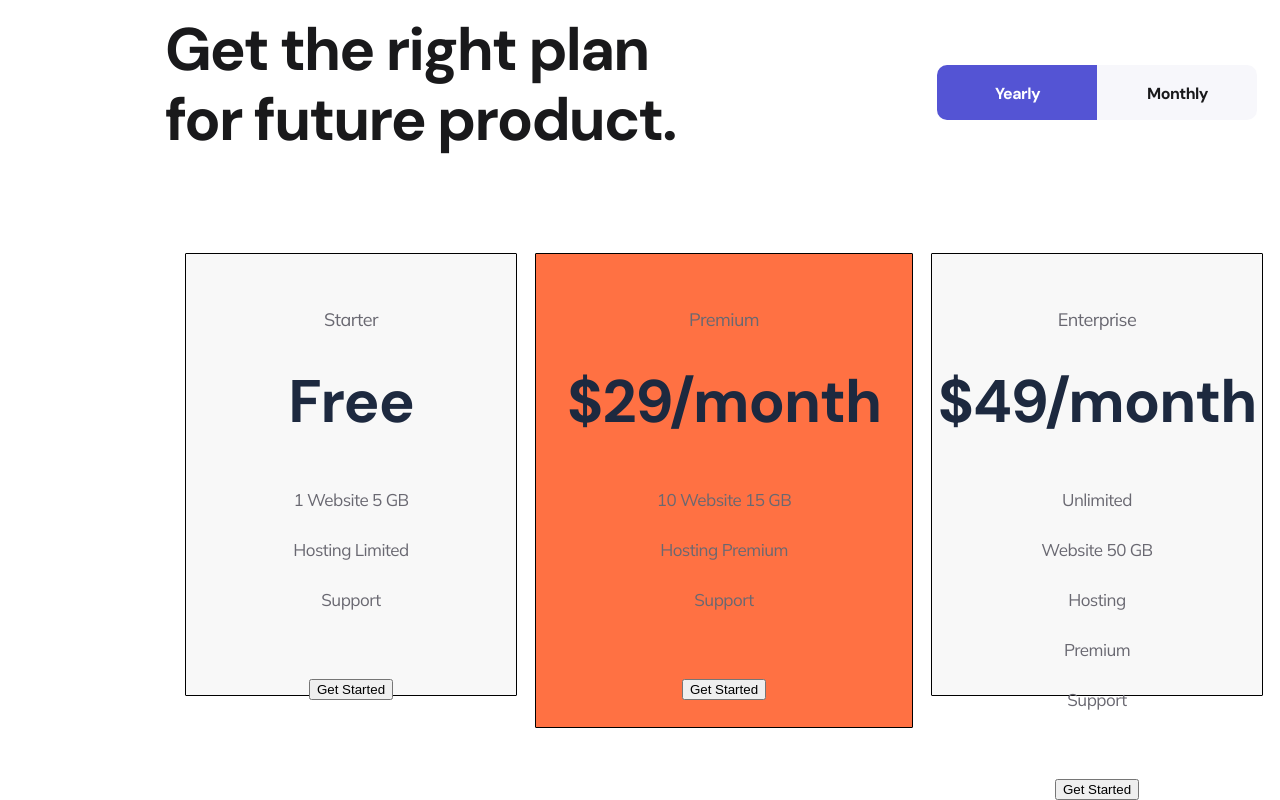
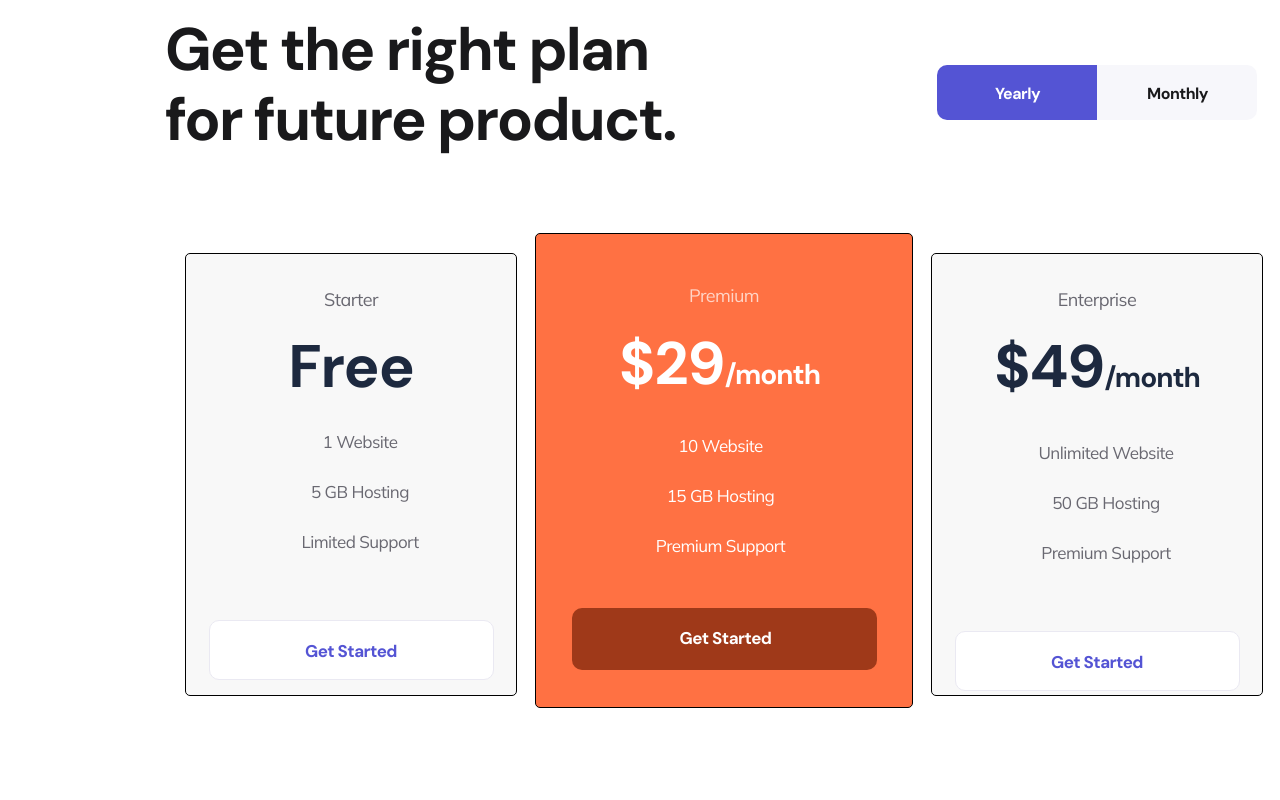
Before and after one commit to BadSolver/TMS, a plain HTML site: page index.html in a window 1280 px wide. Shown: the part 2669-3469 px from the top of the page. After the commit the page ends 3397 px from the top, so only its background shows below. Drawn offline with Linux system fonts and the light colour scheme.

Commit message:
update land page

```diff
--- a/index.html
+++ b/index.html
@@ -122,26 +122,20 @@
                 <div class="first__footer_card">
                     <p class="name__footer_card">Starter</p>
                     <h2 class="title_footer">Free</h2>
-                    <p class="about_footer">1 Website
-                        5 GB Hosting
-                        Limited Support</p>
-                        <div class="footer_card_btn"><button>Get Started</button> </div>
+                    <p class="about_footer">1 Website <br> 5 GB Hosting Limited Support</p>
+                        <div class="footer_card_btn"><button class="footer_card_btn1">Get Started</button> </div>
                 </div>
                 <div class="first__footer_card second">
-                    <p class="name__footer_card">Premium</p>
-                    <h2 class="title_footer second">$29/month</h2>
-                    <p class="about_footer">10 Website
-                        15 GB Hosting
-                        Premium Support</p>
-                        <div class="footer_card_btn"><button>Get Started</button> </div>
+                    <p class="name__footer_card2">Premium</p>
+                    <h2 class="title_footer2">$29<span class="footer_month">/month</span></h2>
+                    <p class="about_footer2">10 Website <br> 15 GB Hosting Premium Support</p>
+                        <div class="footer_card_btn"><button class="footer_card_btn2">Get Started</button> </div>
                 </div>
                 <div class="first__footer_card">
                     <p class="name__footer_card">Enterprise</p>
-                    <h2 class="title_footer third">$49/month</h2>
-                    <p class="about_footer">Unlimited Website
-                        50 GB Hosting
-                        Premium Support</p>
-                    <div class="footer_card_btn"><button>Get Started</button> </div>
+                    <h2 class="title_footer third">$49<span class="footer_month">/month</span> </h2>
+                    <p class="about_footer">Unlimited Website <br> 50 GB Hosting Premium Support</p>
+                    <div class="footer_card_btn"><button class="footer_card_btn1">Get Started</button> </div>
                 </div>
             </div>
         </div>
--- a/style.css
+++ b/style.css
@@ -257,7 +257,7 @@ ul, li{
     border: 1px solid black;
     text-align: center;
     background-color: #F8F8F8;
-    border-radius: 1px;
+    border-radius: 5px;
     margin-right: 18px;
 }
 .name__footer_card{
@@ -266,8 +266,8 @@ ul, li{
     text-align: center;
     letter-spacing: -0.562737px;
     color: #696871;
-    padding-top: 34px;
-    padding-bottom: 22px;
+    padding-top: 14px;
+    padding-bottom: 7px;
 }
 .title_footer{
     font-size: 60px;
@@ -275,8 +275,6 @@ ul, li{
     text-align: center;
     letter-spacing: -1.03448px;
     color: #1D293F;
-}
-.title_footer.second{
 }
 
 .about_footer{
@@ -286,11 +284,70 @@ ul, li{
     letter-spacing: -0.531474px;
     color: #696871;
     font-family: 'Mulish', sans-serif;
-    padding: 28px 106px 36px 106px;
+    padding: 5px 106px 36px 106px;
+    width: 136px;
 }
 .first__footer_card.second{
     background-color: #FF7143;
     width: 376px;
     height: 473px;
+    position: relative;
+    bottom: 20px;
 
 }
+.name__footer_card2{
+    font-size: 18px;
+    line-height: 28px;
+    text-align: center;
+    letter-spacing: -0.562737px;
+    color: rgba(255, 255, 255, 0.7);
+    padding-top: 30px;
+}
+.title_footer2{
+    font-size: 60px;
+    line-height: 56px;
+    text-align: center;
+    letter-spacing: -1.03448px;
+    color: #FFFFFF;
+    font-family: 'DM Sans', sans-serif;
+    padding: 8px 92px 1px 83px;
+}
+.about_footer2{
+    font-size: 17px;
+    line-height: 50px;
+    text-align: center;
+    letter-spacing: -0.531474px;
+    color: #FFFFFF;
+    padding: 0 126px 20px 119px;
+}
+.footer_month{
+    font-size: 28px;
+}
+.footer_card_btn1{
+    background-color:white ;
+    border: 1px solid #EAE9F2;
+    border-radius: 10px;
+    width: 285px;
+    height: 60px;
+    padding: 19px 42px;
+    color: #5454D4;
+    font-size: 17px;
+    line-height: 22px;
+    text-align: center;
+    letter-spacing: -0.531474px;
+    font-family: 'DM Sans', sans-serif;
+}
+.footer_card_btn2{
+    background: #9F3919;
+    border: none;
+    border-radius: 10px;
+    width: 305px;
+    height: 60px;
+    padding: 19px 34px 43px 37px;
+    color: white;
+    font-size: 17px;
+    line-height: 22px;
+    text-align: center;
+    letter-spacing: -0.531474px;
+    font-family: 'DM Sans', sans-serif;
+}
```
Also changed, not shown: image/Group.svg (deleted), image/Group1.svg (deleted).
